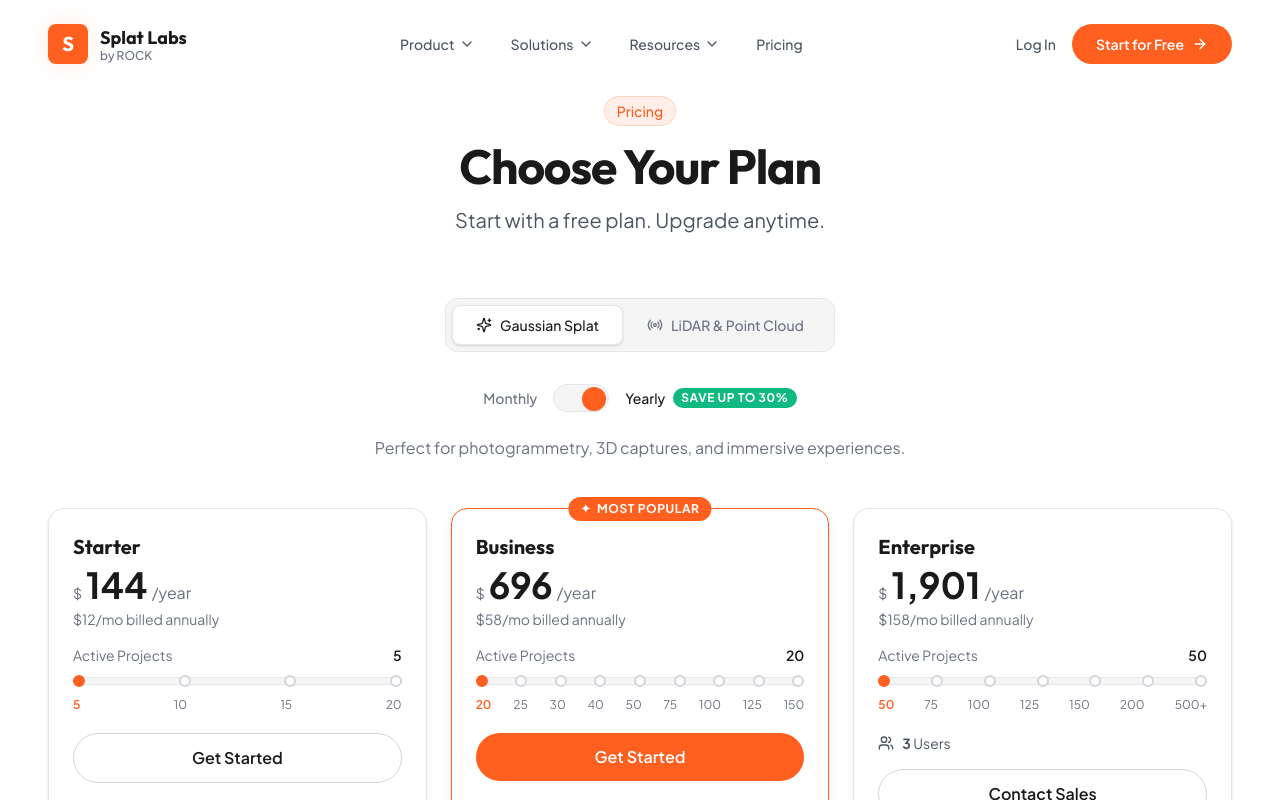
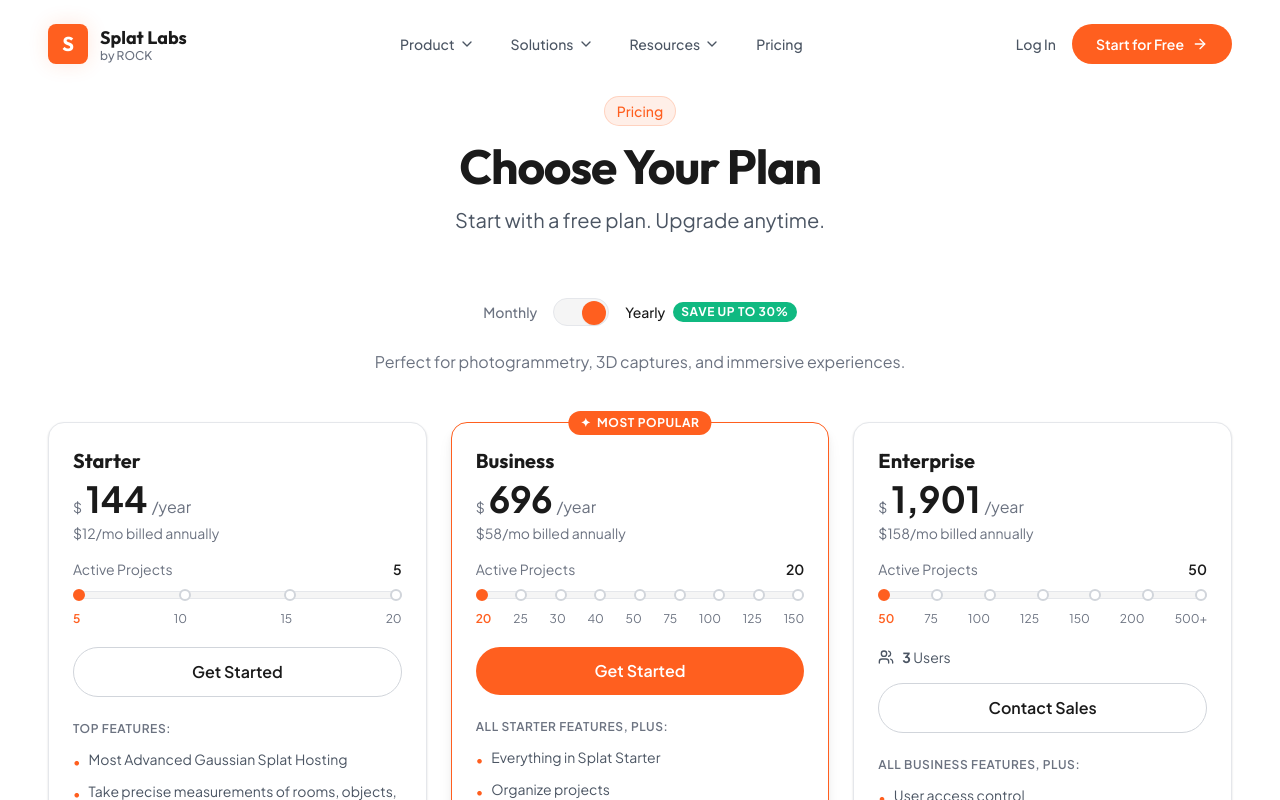
Before and after one commit to physknoll/splatlabs-website, a Next.js app: page /pricing in a window 1280 px wide. Shown: the top 800 px of the page. Built offline with nearby package versions, Linux system fonts and the light colour scheme.

Commit message:
Remove LiDAR & Point Cloud tab from pricing page
- Simplify pricing page to show only Gaussian Splat plans
- Remove plan type tabs and conditional rendering for LiDAR section

```diff
--- a/app/pricing/page.tsx
+++ b/app/pricing/page.tsx
@@ -1,19 +1,13 @@
 'use client'
 
 import { useState } from 'react'
-import { motion } from 'framer-motion'
-import { Sparkles, Radio } from 'lucide-react'
-import { cn } from '@/lib/utils'
 import { SPLAT_PRICING_PLANS } from '@/lib/constants'
 import { SectionHeader } from '@/app/components/ui/SectionHeader'
 import { BillingToggle } from '@/app/components/pricing/BillingToggle'
 import { FullPricingCard } from '@/app/components/pricing/FullPricingCard'
 import { FeatureComparison } from '@/app/components/pricing/FeatureComparison'
 
-type PlanType = 'splat' | 'lidar'
-
 export default function PricingPage() {
-  const [planType, setPlanType] = useState<PlanType>('splat')
   const [billingPeriod, setBillingPeriod] = useState<'monthly' | 'yearly'>('yearly')
 
   return (
@@ -26,54 +20,6 @@
           description="Start with a free plan. Upgrade anytime."
         />
 
-        {/* Plan Type Tabs */}
-        <div className="flex justify-center mb-8">
-          <div className="inline-flex p-1.5 bg-light-bg-subtle rounded-xl border border-light-border">
-            <button
-              onClick={() => setPlanType('splat')}
-              className={cn(
-                'relative px-6 py-2.5 rounded-lg text-sm font-medium transition-colors flex items-center gap-2',
-                planType === 'splat'
-                  ? 'text-content-primary'
-                  : 'text-content-muted hover:text-content-primary'
-              )}
-            >
-              {planType === 'splat' && (
-                <motion.div
-                  layoutId="active-plan-type"
-                  className="absolute inset-0 bg-white border border-light-border rounded-lg shadow-soft"
-                  transition={{ type: 'spring', bounce: 0.2, duration: 0.6 }}
-                />
-              )}
-              <span className="relative z-10 flex items-center gap-2">
-                <Sparkles className="w-4 h-4" />
-                Gaussian Splat
-              </span>
-            </button>
-            <button
-              onClick={() => setPlanType('lidar')}
-              className={cn(
-                'relative px-6 py-2.5 rounded-lg text-sm font-medium transition-colors flex items-center gap-2',
-                planType === 'lidar'
-                  ? 'text-content-primary'
-                  : 'text-content-muted hover:text-content-primary'
-              )}
-            >
-              {planType === 'lidar' && (
-                <motion.div
-                  layoutId="active-plan-type"
-                  className="absolute inset-0 bg-white border border-light-border rounded-lg shadow-soft"
-                  transition={{ type: 'spring', bounce: 0.2, duration: 0.6 }}
-                />
-              )}
-              <span className="relative z-10 flex items-center gap-2">
-                <Radio className="w-4 h-4" />
-                LiDAR & Point Cloud
-              </span>
-            </button>
-          </div>
-        </div>
-
         {/* Billing Toggle */}
         <BillingToggle
           billingPeriod={billingPeriod}
@@ -83,13 +29,10 @@
 
         {/* Plan Description */}
         <p className="text-center text-content-muted mb-12">
-          {planType === 'splat'
-            ? 'Perfect for photogrammetry, 3D captures, and immersive experiences.'
-            : 'Advanced point cloud processing for surveying and mapping professionals.'}
+          Perfect for photogrammetry, 3D captures, and immersive experiences.
         </p>
 
         {/* Pricing Cards */}
-        {planType === 'splat' ? (
         <div className="grid md:grid-cols-2 lg:grid-cols-3 gap-6 3xl:gap-8">
           {SPLAT_PRICING_PLANS.map((plan, index) => (
             <FullPricingCard
@@ -100,22 +43,9 @@
             />
           ))}
         </div>
-        ) : (
-          <div className="text-center py-16">
-            <p className="text-lg text-content-secondary mb-4">
-              LiDAR & Point Cloud pricing coming soon.
-            </p>
-            <a
-              href="https://cloud.rockrobotic.com/"
-              className="text-rock-orange font-medium hover:text-rock-orange-dark transition-colors"
-            >
-              Visit Rock Cloud for current LiDAR pricing →
-            </a>
-          </div>
-        )}
 
         {/* Feature Comparison */}
-        {planType === 'splat' && <FeatureComparison />}
+        <FeatureComparison />
       </div>
     </main>
   )
```
Lines whose indentation alone changed are shown as unchanged.
